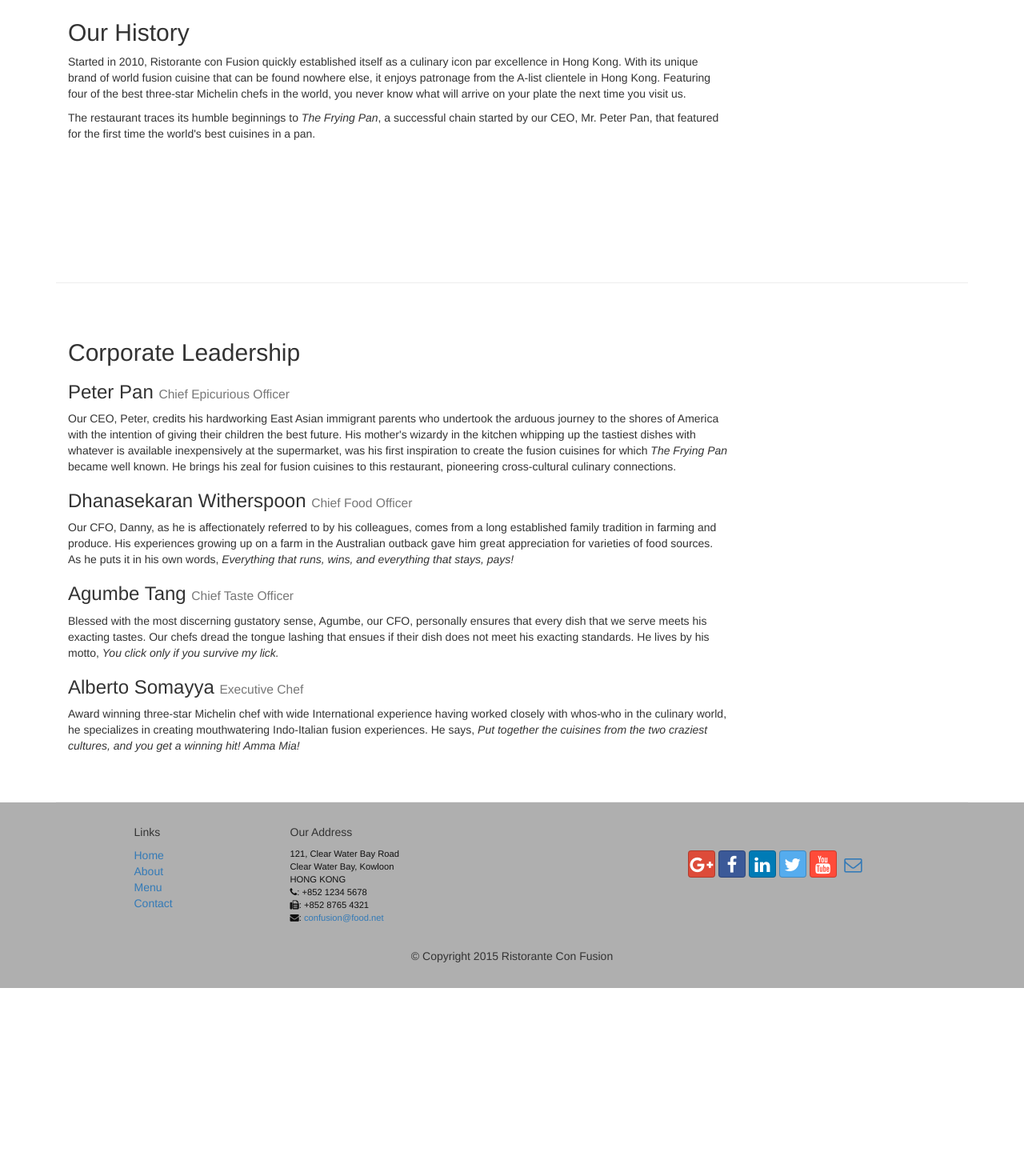
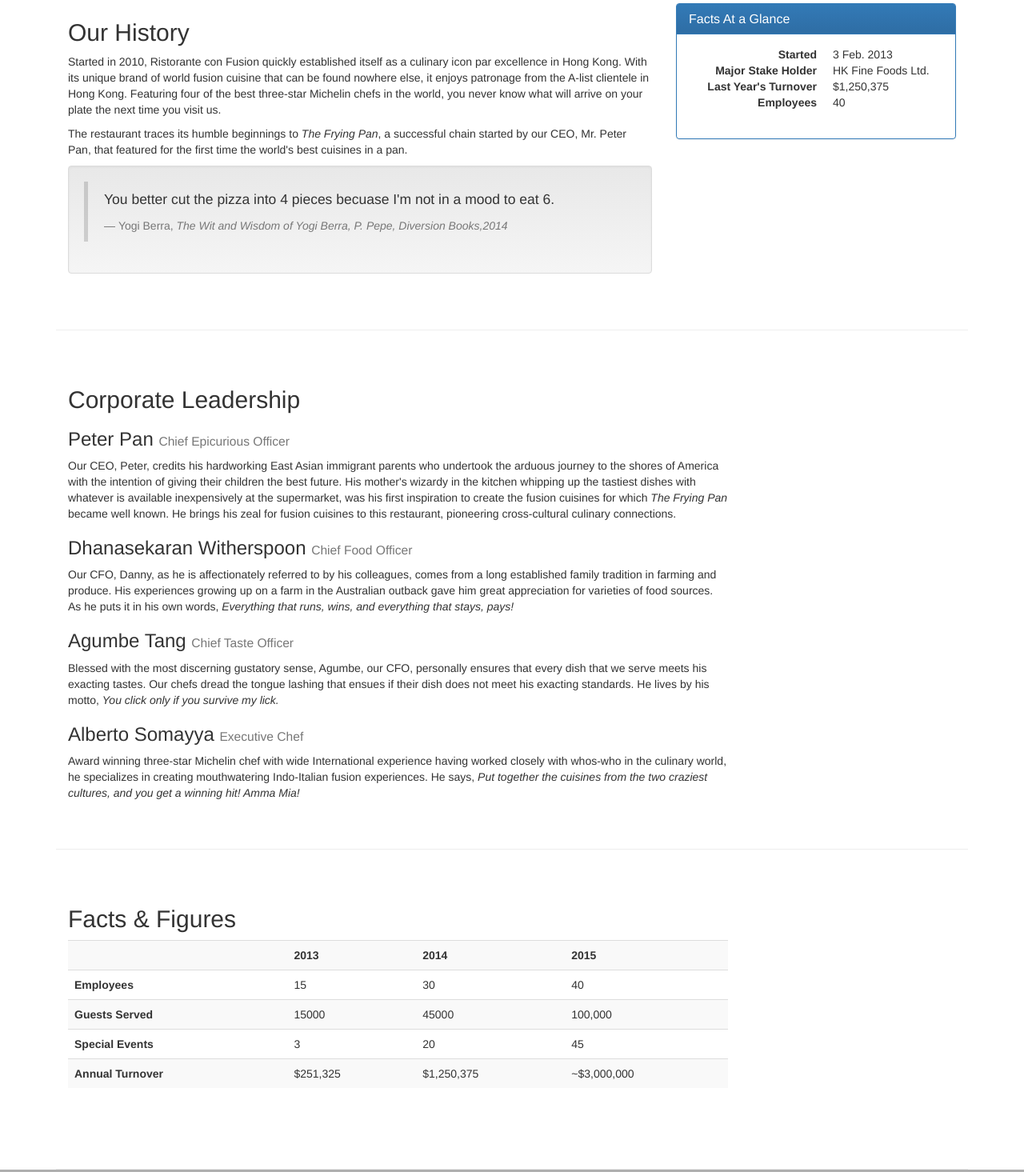
Before and after one commit to AmitBarjatya/fullstackweb, a plain HTML site: page frontend_UI_frameworks/conFusion/aboutus.html in a window 1280 px wide. Shown: the part 649-2114 px from the top of the page at 80% size. Before the commit the page ends 1884 px from the top, so only its background shows below. Drawn offline with nearby package versions, Linux system fonts and the light colour scheme.

Commit message:
added week 2 exercises 2

```diff
--- a/frontend_UI_frameworks/conFusion/aboutus.html
+++ b/frontend_UI_frameworks/conFusion/aboutus.html
@@ -95,13 +95,40 @@
         </div>
 
         <div class="row row-content">
-          <div class="col-xs-9">
+          <div class="col-sm-8 col-xs-12">
             <h2>Our History</h2>
             <p>Started in 2010, Ristorante con Fusion quickly established itself as a culinary icon par excellence in Hong Kong. With its unique brand of world fusion cuisine that can be found nowhere else, it enjoys patronage from the A-list clientele in Hong Kong.  Featuring four of the best three-star Michelin chefs in the world, you never know what will arrive on your plate the next time you visit us.</p>
             <p>The restaurant traces its humble beginnings to <em>The Frying Pan</em>, a successful chain started by our CEO, Mr. Peter Pan, that featured for the first time the world's best cuisines in a pan.</p>
+            <!-- start quote -->
+            <div class="well">
+              <blockquote>
+                <p>You better cut the pizza into 4 pieces becuase I'm not in a mood to eat 6.</p>
+                <footer>Yogi Berra,
+                  <cite title="Source Title">The Wit and Wisdom of Yogi Berra, P. Pepe, Diversion Books,2014
+                  </cite>
+                </footer>
+              </blockquote>
+            </div>
+            <!-- end quote -->
           </div>
-          <div class="col-xs-3">
-            <p style="padding:20px;"></p>
+          <div class="col-sm-4 col-xs-12">
+            <div class="panel panel-primary">
+              <div class="panel-heading">
+                <h3 class="panel-title">Facts At a Glance</h3>
+              </div>
+              <div class="panel-body">
+                <dl class="dl-horizontal">
+                  <dt>Started</dt>
+                  <dd>3 Feb. 2013</dd>
+                  <dt>Major Stake Holder</dt>
+                  <dd>HK Fine Foods Ltd.</dd>
+                  <dt>Last Year's Turnover</dt>
+                  <dd>$1,250,375</dd>
+                  <dt>Employees</dt>
+                  <dd>40</dd>
+                </dl>
+              </div>
+            </div>
           </div>
         </div>
 
@@ -120,6 +147,47 @@
           </div>
           <div class="col-xs-3">
             <p style="padding:20px;"></p>
+          </div>
+        </div>
+
+        <!-- for table -->
+        <div class="row row-content">
+          <div class="col-xs-12 col-sm-9">
+            <h2>Facts &amp; Figures</h2>
+            <div class="table-responsive">
+              <table class="table table-striped">
+                <tr>
+                    <td>&nbsp;</td>
+                    <th>2013</th>
+                    <th>2014</th>
+                    <th>2015</th>
+                  </tr>
+                  <tr>
+                    <th>Employees</th>
+                    <td>15</td>
+                    <td>30</td>
+                    <td>40</td>
+                  </tr>
+                  <tr>
+                    <th>Guests Served</th>
+                    <td>15000</td>
+                    <td>45000</td>
+                    <td>100,000</td>
+                  </tr>
+                  <tr>
+                    <th>Special Events</th>
+                    <td>3</td>
+                    <td>20</td>
+                    <td>45</td>
+                  </tr>
+                  <tr>
+                    <th>Annual Turnover</th>
+                    <td>$251,325</td>
+                    <td>$1,250,375</td>
+                    <td>~$3,000,000</td>
+                  </tr>
+                </table>
+            </div>
           </div>
         </div>
 
```
